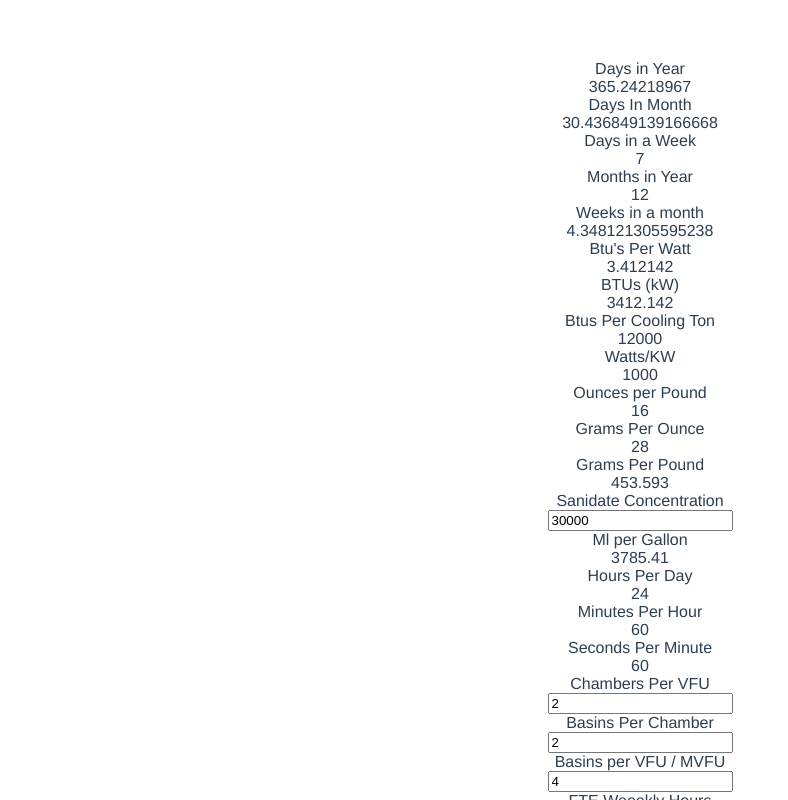
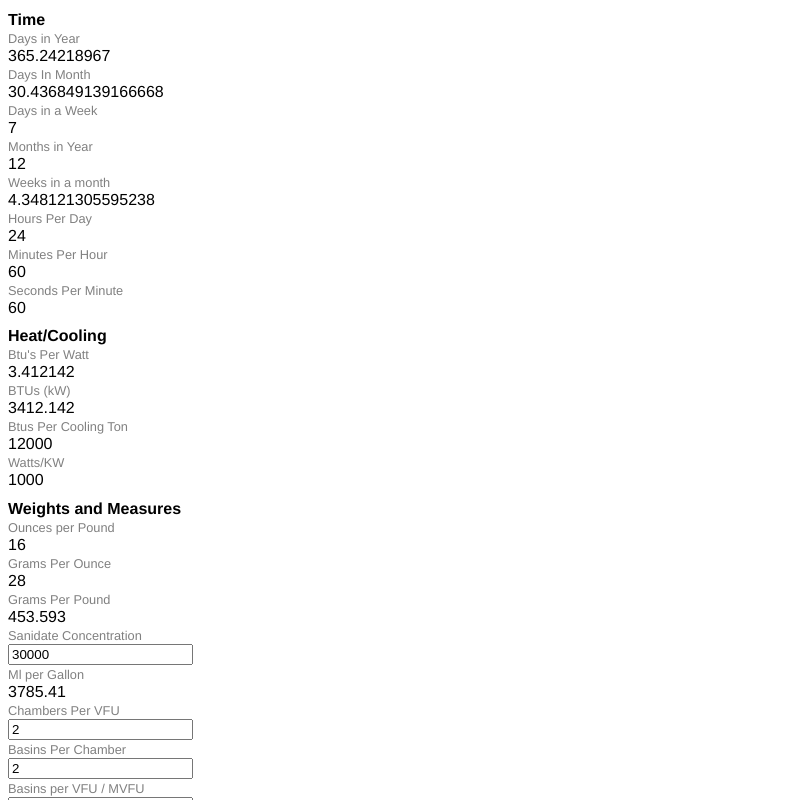
Before and after one commit to warlyware/agrify-challenge, a Vue app: page / in a window 1280 px wide. Shown: the top 800 px of the page, without its empty margins (0-788 px from the left). Built offline with nearby package versions, Linux system fonts and the light colour scheme.

Commit message:
Extract field element into out component

```diff
--- a/src/App.vue
+++ b/src/App.vue
@@ -1,20 +1,36 @@
 <template>
   <div id="app">
-    <div v-for="(constant, key) in constants" :key="key">
-      {{fields[key].label}}<br>
-      <input @input="update($event, key)"
-      :value="calculate(key)"
-      v-if="!fields[key].readOnly">
-      <div v-else>{{calculate(key)}}</div>
-    </div>
+    <h1>Time</h1>
+    <field v-for="(constant, key) in timeConstants" :key="key"
+    @update="ev => update(ev, key)" :value="calculate(key)"
+    :label="fields[key].label" :readOnly="fields[key].readOnly" />
+
+    <h1>Heat/Cooling</h1>
+    <field v-for="(constant, key) in heatCoolingConstants" :key="key"
+    @update="ev => update(ev, key)" :value="calculate(key)"
+    :label="fields[key].label" :readOnly="fields[key].readOnly" />
+
+    <h1>Weights and Measures</h1>
+    <field v-for="(constant, key) in weightsAndMeasuresConstants" :key="key"
+    @update="ev => update(ev, key)" :value="calculate(key)"
+    :label="fields[key].label" :readOnly="fields[key].readOnly" />
+
+    <h1>Staff Expense</h1>
+    <field v-for="(constant, key) in staffExpenseConstants" :key="key"
+    @update="ev => update(ev, key)" :value="calculate(key)"
+    :label="fields[key].label" :readOnly="fields[key].readOnly" />
   </div>
 </template>
 
 <script>
 import constants from './constants/constants.json'
+import Field from './components/Field.vue'
 
 export default {
   name: 'App',
+  components: {
+    Field
+  },
   data() {
     let mappedConstants = {}
     for (const [key, value] of Object.entries(constants.fields)) {
@@ -28,6 +44,40 @@ export default {
       ...mappedConstants,
       constants: mappedConstants,
       fields: constants.fields
+    }
+  },
+  computed: {
+    timeConstants() {
+      let constants = {}
+      Object.keys(this.constants).forEach(key => {
+        if (this.fields[key].category === 'Time')
+        constants[key] = this.constants[key]
+      })
+      return constants
+    },
+    heatCoolingConstants() {
+      let constants = {}
+      Object.keys(this.constants).forEach(key => {
+        if (this.fields[key].category === 'Heat/Cooling')
+        constants[key] = this.constants[key]
+      })
+      return constants
+    },
+    weightsAndMeasuresConstants() {
+      let constants = {}
+      Object.keys(this.constants).forEach(key => {
+        if (this.fields[key].category === 'Weights and Measures')
+        constants[key] = this.constants[key]
+      })
+      return constants
+    },
+    staffExpenseConstants() {
+      let constants = {}
+      Object.keys(this.constants).forEach(key => {
+        if (this.fields[key].category === 'Staff Expense')
+        constants[key] = this.constants[key]
+      })
+      return constants
     }
   },
   mounted() {
@@ -52,12 +102,20 @@ export default {
 </script>
 
 <style>
+.mb-4 {
+  margin-bottom: 1rem;
+}
+h1 {
+  font-size: 1rem;
+  margin-bottom: 0;
+}
+label {
+  color: grey;
+  font-size: 0.8rem;
+}
 #app {
   font-family: Avenir, Helvetica, Arial, sans-serif;
   -webkit-font-smoothing: antialiased;
   -moz-osx-font-smoothing: grayscale;
-  text-align: center;
-  color: #2c3e50;
-  margin-top: 60px;
 }
 </style>
--- /dev/null
+++ b/src/components/Field.vue
@@ -0,0 +1,21 @@
+<template>
+  <div>
+    <label>
+      {{label}}
+    </label><br>
+    <input @input="$emit('update', $event)"
+    :value="value"
+    v-if="!readOnly">
+    <div v-else>{{value}}</div>
+  </div>
+</template>
+
+<script>
+export default {
+  props: ['read-only', 'label', 'value']
+}
+</script>
+
+<style lang="scss" scoped>
+
+</style>
```
Also changed, not shown: src/components/HelloWorld.vue (deleted, +0 -58 lines).
